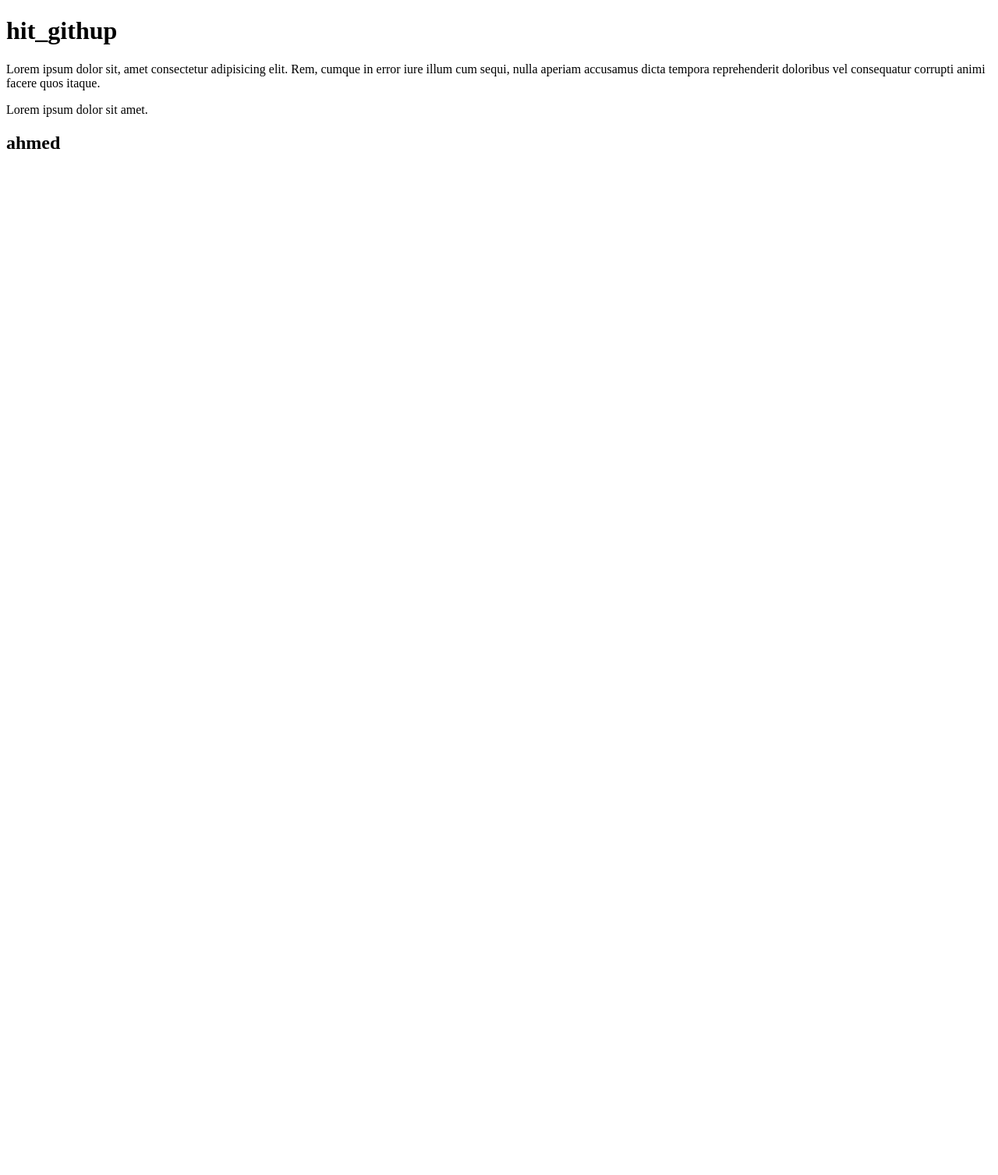
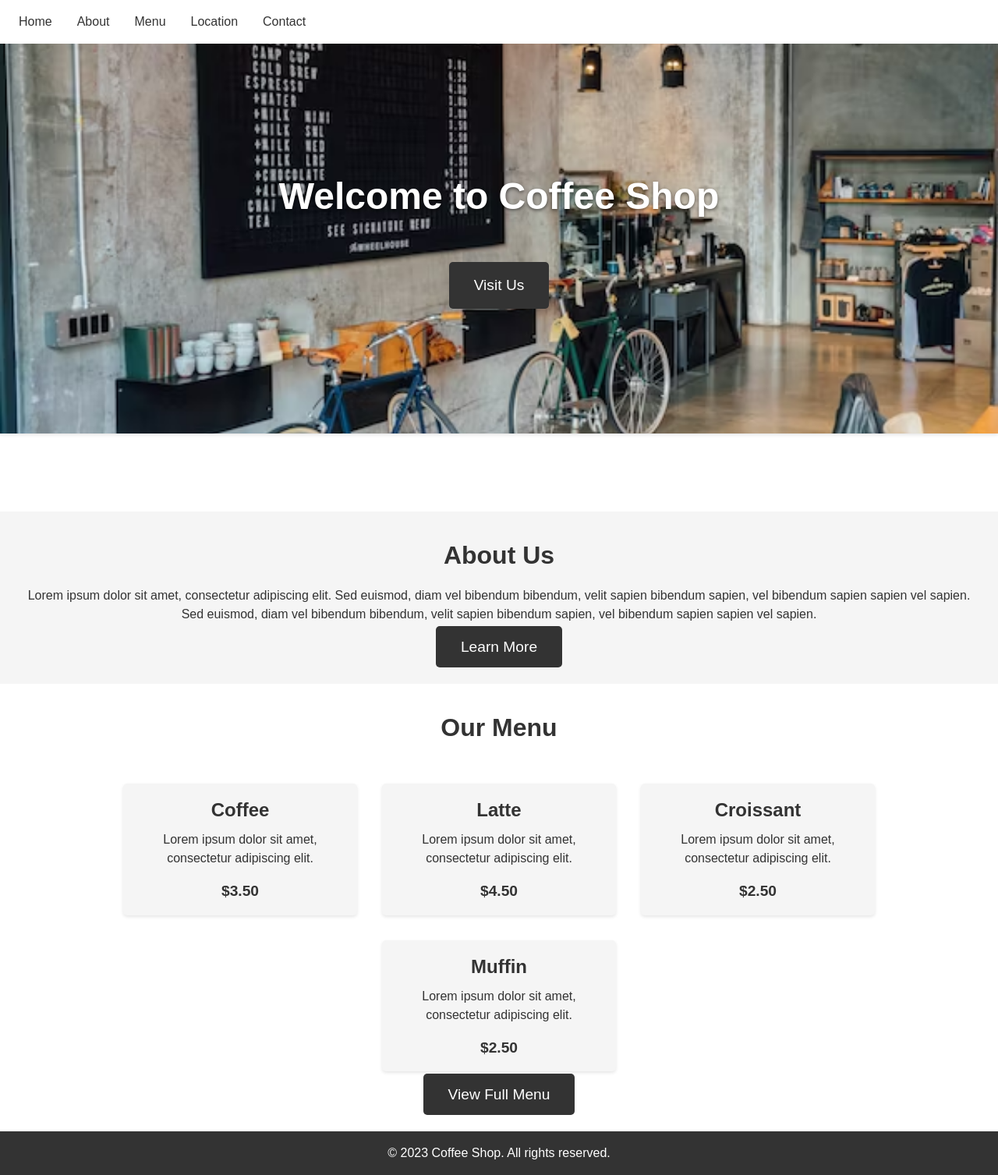
Before and after one commit to nii238686/yoga-website, a plain HTML site: page index.html in a window 1280 px wide. Shown: the whole page at 78% size. Before the commit the page ends 800 px from the top, so only its background shows below. Drawn offline with Linux system fonts and the light colour scheme.

Commit message:
added text and image

```diff
--- a/index.html
+++ b/index.html
@@ -1,17 +1,62 @@
 <!DOCTYPE html>
-<html lang="en">
+<html>
 <head>
-    <meta charset="UTF-8">
-    <meta http-equiv="X-UA-Compatible" content="IE=edge">
-    <meta name="viewport" content="width=device-width, initial-scale=1.0">
-    <title>git_githup</title>
+<title>Coffee Shop</title>
+<meta charset="UTF-8">
+<meta name="viewport" content="width=device-width, initial-scale=1.0">
+<link rel="stylesheet" href="style.css">
 </head>
 <body>
-    <h1>hit_githup</h1>
-    <p>Lorem ipsum dolor sit, amet consectetur
-        adipisicing
-        elit. Rem, cumque in error iure illum cum sequi, nulla aperiam accusamus dicta tempora reprehenderit doloribus vel consequatur corrupti animi facere quos itaque.</p>
-        <p>Lorem ipsum dolor sit amet.</p>
-        <h2>ahmed</h2>
+<header>
+<nav>
+<ul>
+<li><a href="#">Home</a></li>
+<li><a href="#">About</a></li>
+<li><a href="#">Menu</a></li>
+<li><a href="#">Location</a></li>
+<li><a href="#">Contact</a></li>
+</ul>
+</nav>
+<div class="hero-image">
+<h1>Welcome to Coffee Shop</h1>
+<a href="#" class="cta-button">Visit Us</a>
+</div>
+</header>
+<main>
+<section class="about">
+<h2>About Us</h2>
+<p>Lorem ipsum dolor sit amet, consectetur adipiscing elit. Sed euismod, diam vel bibendum bibendum, velit sapien bibendum sapien, vel bibendum sapien sapien vel sapien. Sed euismod, diam vel bibendum bibendum, velit sapien bibendum sapien, vel bibendum sapien sapien vel sapien.</p>
+<a href="#" class="cta-button">Learn More</a>
+</section>
+<section class="menu">
+<h2>Our Menu</h2>
+<ul>
+<li>
+<h3>Coffee</h3>
+<p>Lorem ipsum dolor sit amet, consectetur adipiscing elit.</p>
+<span>$3.50</span>
+</li>
+<li>
+<h3>Latte</h3>
+<p>Lorem ipsum dolor sit amet, consectetur adipiscing elit.</p>
+<span>$4.50</span>
+</li>
+<li>
+<h3>Croissant</h3>
+<p>Lorem ipsum dolor sit amet, consectetur adipiscing elit.</p>
+<span>$2.50</span>
+</li>
+<li>
+<h3>Muffin</h3>
+<p>Lorem ipsum dolor sit amet, consectetur adipiscing elit.</p>
+<span>$2.50</span>
+</li>
+</ul>
+<a href="#" class="cta-button">View Full Menu</a>
+</section>
+</main>
+<footer>
+<p>&copy; 2023 Coffee Shop. All rights reserved.</p>
+</footer>
 </body>
 </html>
--- a/style.css
+++ b/style.css
@@ -1,10 +1,166 @@
-*{
+/* Reset styles */
+* {
     margin: 0;
     padding: 0;
     box-sizing: border-box;
-}
+    }
 
-body{
-    background-color:skyblue;
-    background-color: blue;
-}
+    /* Global styles */
+    body {
+    font-family: Arial, sans-serif;
+    font-size: 16px;
+    line-height: 1.5;
+    color: #333;
+    }
+
+    a {
+    color: #333;
+    text-decoration: none;
+    }
+
+    ul {
+    list-style: none;
+    }
+
+    /* Header styles */
+    header {
+    /* background-color: #fff; */
+    box-shadow: 0 2px 4px rgba(0, 0, 0, 0.1);
+    position: relative;
+    top: 0;
+    left: 0;
+    right: 0;
+    /* z-index: 999; */
+    }
+
+    nav {
+    display: flex;
+    justify-content: space-between;
+    align-items: center;
+    padding: 1rem;
+    }
+
+    nav ul {
+    display: flex;
+    }
+
+    nav li {
+    margin-right: 1rem;
+    }
+
+    nav a {
+    padding: 0.5rem;
+    transition: all 0.3s ease;
+    }
+
+    nav a:hover {
+    background-color: #333;
+    color: #fff;
+    }
+
+    /* Hero image styles */
+    .hero-image {
+    background-image: url('/images/img.jpg');
+    background-size: cover;
+    background-position: center;
+    height: 500px;
+    display: flex;
+    flex-direction: column;
+    justify-content: center;
+    align-items: center;
+    text-align: center;
+    }
+
+    .hero-image h1 {
+    font-size: 3rem;
+    margin-bottom: 1rem;
+    color: #fff;
+    text-shadow: 0 2px 4px rgba(0, 0, 0, 0.5);
+    }
+
+    .cta-button {
+    background-color: #333;
+    color: #fff;
+    padding: 1rem 2rem;
+    border-radius: 5px;
+    font-size: 1.2rem;
+    transition: all 0.3s ease;
+    }
+
+    .cta-button:hover {
+    background-color: #fff;
+    color: #333;
+    }
+
+    /* Main section styles */
+    main {
+    margin-top: 100px;
+    }
+
+    .about {
+    background-color: #f5f5f5;
+    padding: 2rem;
+    text-align: center;
+    }
+
+    .about h2 {
+    font-size: 2rem;
+    margin-bottom: 1rem;
+    }
+
+    .about p {
+    margin-bottom: 1rem;
+    }
+
+    .menu {
+    padding: 2rem;
+    text-align: center;
+    }
+
+    .menu h2 {
+    font-size: 2rem;
+    margin-bottom: 1rem;
+    }
+
+    .menu ul {
+    display: flex;
+    flex-wrap: wrap;
+    justify-content: center;
+    align-items: center;
+    margin-top: 2rem;
+    }
+
+    .menu li {
+    flex-basis: 300px;
+    margin: 1rem;
+    padding: 1rem;
+    background-color: #f5f5f5;
+    border-radius: 5px;
+    box-shadow: 0 2px 4px rgba(0, 0, 0, 0.1);
+    }
+
+    .menu h3 {
+    font-size: 1.5rem;
+    margin-bottom: 0.5rem;
+    }
+
+    .menu p {
+    margin-bottom: 1rem;
+    }
+
+    .menu span {
+    font-size: 1.2rem;
+    font-weight: bold;
+    }
+
+    .cta-button {
+    margin-top: 2rem;
+    }
+
+    /* Footer styles */
+    footer {
+    background-color: #333;
+    color: #fff;
+    padding: 1rem;
+    text-align: center;
+    }
```
Also changed, not shown: images/img.jpg (added).
